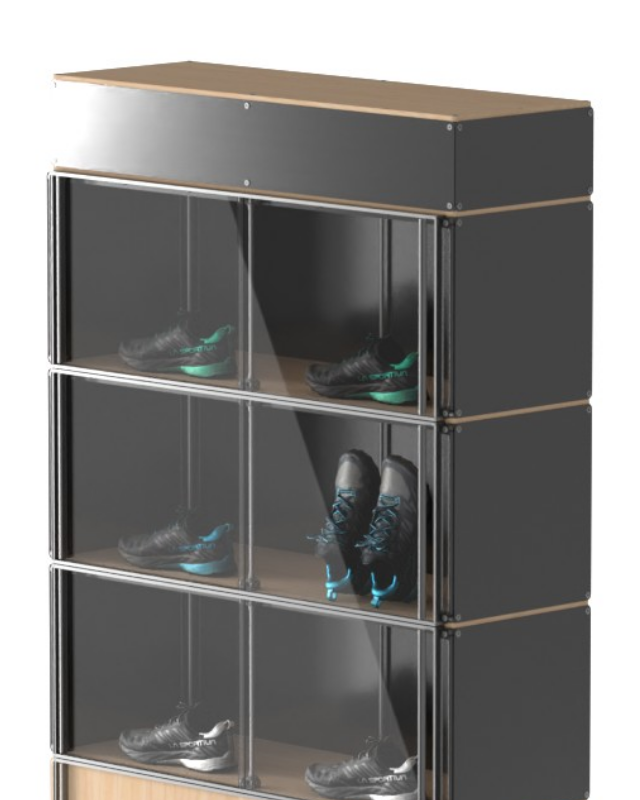
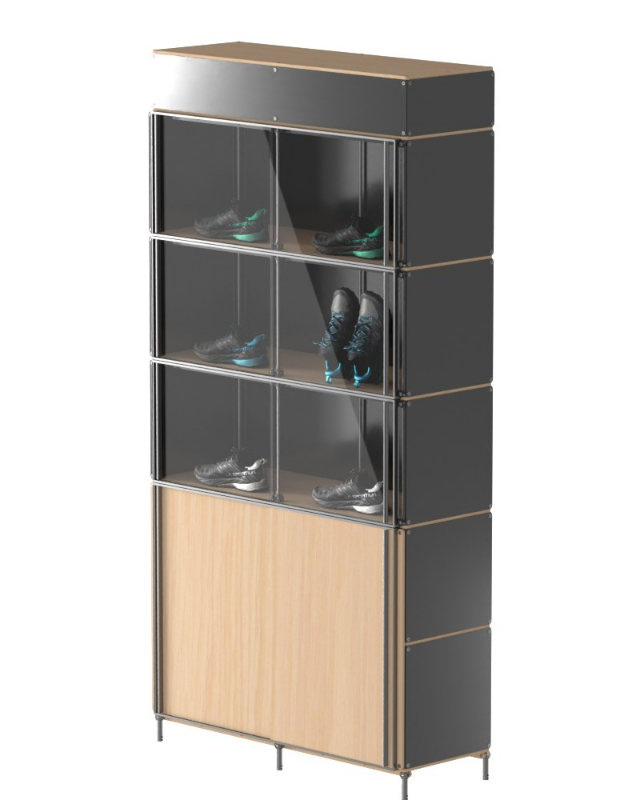
Before and after one commit to wndud630/module1, a plain HTML site: page index.html in a window 1280 px wide. Shown: the top 800 px of the page, without its empty margins (316-956 px from the left). Drawn offline with Linux system fonts and the light colour scheme.

Commit message:
Update index.html

```diff
--- a/index.html
+++ b/index.html
@@ -14,8 +14,6 @@
       align-items: center; /* 세로 중앙 정렬 */
     }
     canvas {
-      width: 100%; /* 필요에 따라 크기 조정 */
-      height: auto; /* 비율 유지 */
       display: block;
     }
   </style>
@@ -43,9 +41,8 @@
       let startX;
       const rotationFactor = 1; // 회전 속도 조절 인자
 
-      // 캔버스 크기 설정
-      canvas.width = 1000;  // 너비 설정
-      canvas.height = 1000; // 높이 설정
+      // 원본 이미지의 비율을 계산할 변수
+      let imgWidth, imgHeight;
 
       // 이미지 로드
       const imgElements = [];
@@ -57,7 +54,12 @@
           imgElements[index] = img;
           imagesLoaded++;
           console.log(`Image loaded: ${index}`); // 이미지 로드 확인
+
+          // 첫 번째 이미지를 로드했을 때 이미지의 비율을 계산
           if (imagesLoaded === images.length) {
+            imgWidth = imgElements[0].width;
+            imgHeight = imgElements[0].height;
+            resizeCanvas(); // 캔버스 크기 조정
             drawImage();
           }
         };
@@ -67,6 +69,22 @@
       function drawImage() {
         ctx.clearRect(0, 0, canvas.width, canvas.height);
         ctx.drawImage(imgElements[currentIndex], 0, 0, canvas.width, canvas.height);
+      }
+
+      // 창 크기 조정 시 캔버스 크기 조정 (비율 유지)
+      function resizeCanvas() {
+        const windowWidth = window.innerWidth;
+        const windowHeight = window.innerHeight;
+
+        // 원본 이미지 비율에 맞게 크기 계산
+        const aspectRatio = imgWidth / imgHeight;
+        if (windowWidth / windowHeight > aspectRatio) {
+          canvas.width = windowHeight * aspectRatio;
+          canvas.height = windowHeight;
+        } else {
+          canvas.width = windowWidth;
+          canvas.height = windowWidth / aspectRatio;
+        }
       }
 
       // 마우스가 캔버스로 들어올 때 커서 이미지 변경
@@ -121,6 +139,12 @@
           startX = e.touches[0].clientX;
         }
       });
+
+      // 창 크기 조정 시 캔버스 크기 조정
+      window.addEventListener('resize', () => {
+        resizeCanvas();
+        drawImage(); // 크기 변경 시 이미지 다시 그리기
+      });
     });
   </script>
 </body>
```
